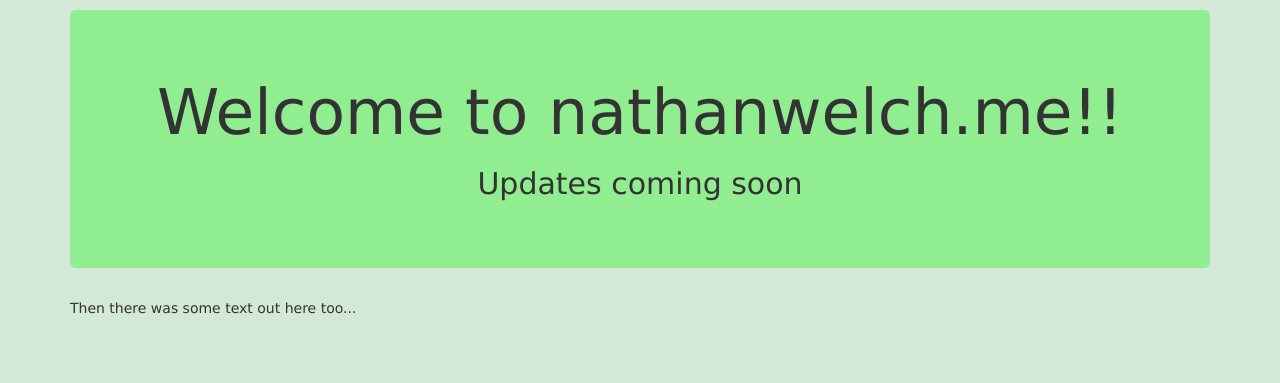
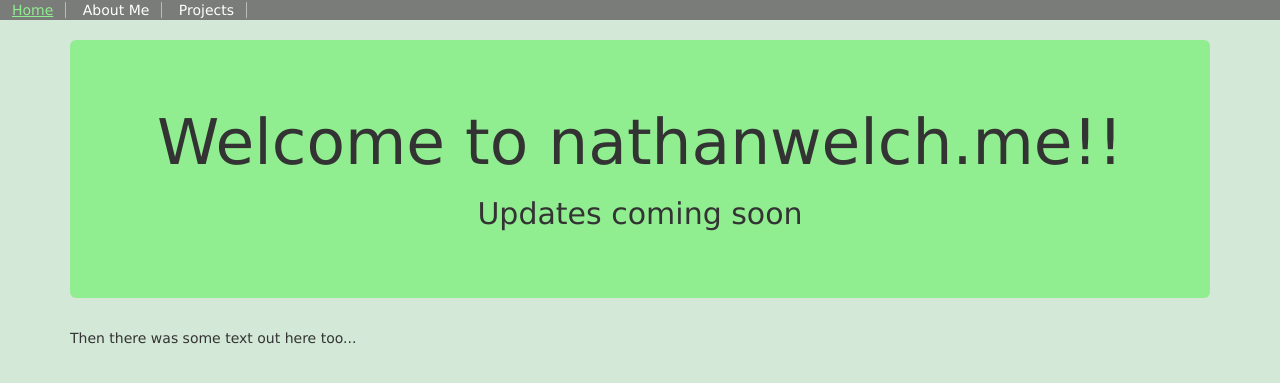
Before and after one commit to nawwx3/comicBase, a Flask app: page / in a window 1280 px wide. Shown: the top 383 px of the page. Run offline with Flask 2, Linux system fonts and the light colour scheme; some libraries are stand-ins or nearby versions.

Commit message:
startings of a navbar

```diff
--- a/myWebsite/static/styles.css
+++ b/myWebsite/static/styles.css
@@ -1,5 +1,29 @@
 h1 {
     color:blue;
+}
+
+ul {
+    list-style-type: none; /* removes the bullets from the list */
+    margin: 0;    /* removes browser default settings */
+    padding: 0;   /* removes browser default settings */
+    overflow: hidden;
+    background-color: #7a7c79;
+    color: white;
+}
+
+li {
+    display: inline;  /* makes the list elements be in a line instead of vertcal */
+    border-right: 1px solid #bbb;
+}
+
+li a {
+  padding: 12px;
+  color: white;
+
+}
+
+li a:hover {
+  color: lightgreen
 }
 
 .jumbotron.jumbotron-home {
--- a/myWebsite/templates/index.html
+++ b/myWebsite/templates/index.html
@@ -8,6 +8,13 @@
   </head>
 
   <body style="background-color:#d3e8d7;font-family:Verdana, Geneva, sans-serif">
+
+    <ul>
+      <li><a href="default.asp">Home</a></li>
+      <li><a href="news.asp">About Me</a></li>
+      <li><a href="contact.asp">Projects</a></li>
+    </ul>
+
     <div class="container">
       <div class="jumbotron jumbotron-home">
 
```
